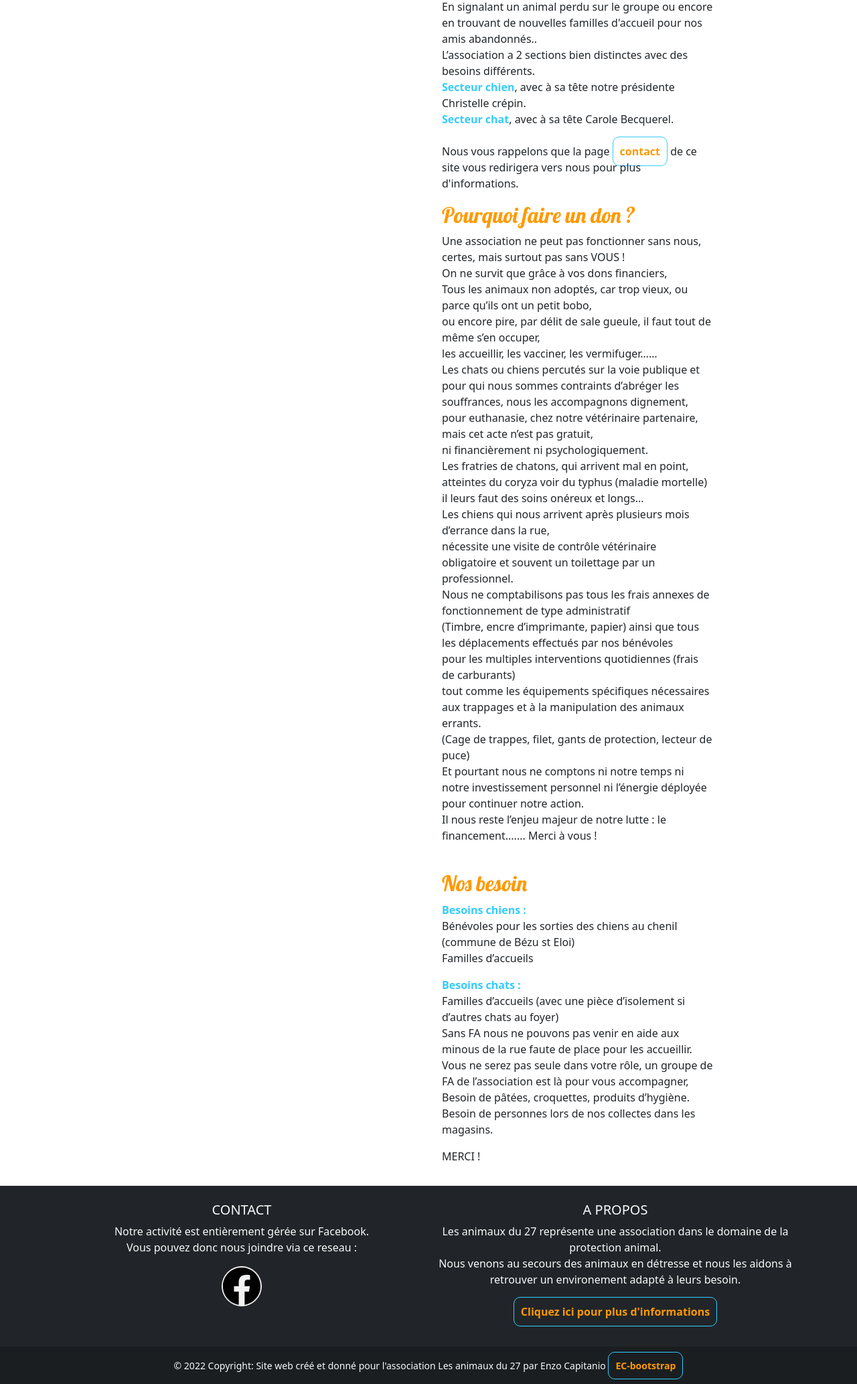
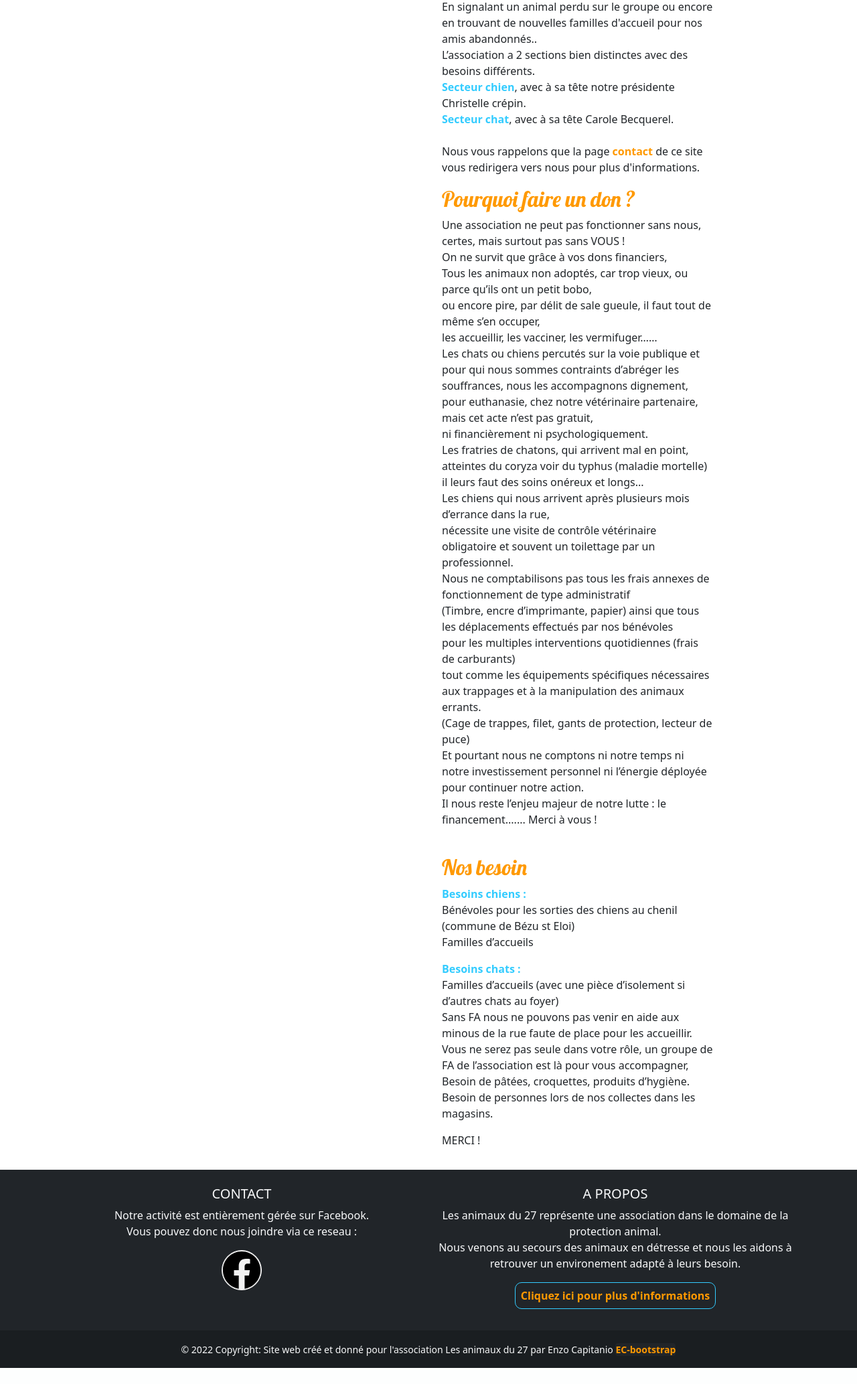
Before and after one commit to CodeByEnzo/AssoStudi, a PHP site: page /section/about.html in a window 1280 px wide. Shown: the part 483-2550 px from the top of the page at 67% size. After the commit the page ends 2526 px from the top, so only its background shows below. Run offline with PHP 8.4, Linux system fonts and the light colour scheme; some web fonts are replaced.

Commit message:
fixed design on links and cleaned up HTML code

```diff
--- a/CSS/style.css
+++ b/CSS/style.css
@@ -15,6 +15,10 @@
     padding: 0;
     margin: 0;
     box-sizing: border-box;
+}
+body {
+    width: 100vw;
+    overflow-x: hidden;
 }
 
 .content-area {
@@ -143,8 +147,10 @@ h1::before {
 
 .links {
     text-decoration: none;
-        color: #ff9900;
-        font-weight: bold;
+    color: #ff9900;
+    font-weight: bold;
+    height: 100%;
+    width: 100%;
 }
 
 .links:hover {
@@ -154,6 +160,15 @@ h1::before {
 
 .borderLink {
     border: 1px solid #33ccff;
-    padding: 10px;
     border-radius: 10px;
+    overflow: hidden;
 }
+
+.borderLink:hover {
+    background: #000;
+}
+
+footer {
+    min-height: 150px;
+    bottom: 0;
+}
--- a/section/about.html
+++ b/section/about.html
@@ -84,10 +84,11 @@
                     Christelle crépin.
                     <br><strong class="blue-item fw-bold">Secteur chat</strong>, avec à sa tête Carole Becquerel.
                     <br>
-                    <br>Nous vous rappelons que la page <a class="links borderLink"
-                        href="../section/contact.html">contact</a> de ce site vous
-                    redirigera vers nous pour plus
-                    d'informations.
+                    <br>Nous vous rappelons que la page
+                    <a class="links rounded" href="../section/contact.html">
+                        contact
+                    </a>
+                    de ce site vous redirigera vers nous pour plus d'informations.
                     <br>
                 </p>
                 <h2>Pourquoi faire un don ?</h2>
@@ -163,20 +164,23 @@
                     <p>
                         Les animaux du 27 représente une association dans le domaine de la protection animal.
                         <br>Nous venons au secours des animaux en détresse et nous les aidons à retrouver un
-                        environement
-                        adapté à leurs besoin.
+                        environement adapté à leurs besoin.
                         <br>
                         <br>
-                        <a class="links borderLink" href="../section/about.html" target="_blank">Cliquez ici pour plus
-                            d'informations</a>
+                        <a class="links borderLink p-2" href="../section/about.html" target="_blank">
+                            Cliquez ici pour plus d'informations
+                        </a>
                     </p>
                 </div>
             </div>
         </div>
         <!-- Copyright -->
         <div class="text-center p-3" style="background-color: rgba(0, 0, 0, 0.2);">
-            <small> © 2022 Copyright: Site web créé et donné pour l'association Les animaux du 27 par Enzo Capitanio
-                <a href="https://www.ec-bootstrap.com/" target="_blank" class="links borderLink">EC-bootstrap</a>
+            <small>
+                © 2022 Copyright: Site web créé et donné pour l'association Les animaux du 27 par Enzo Capitanio
+                <a href="https://www.ec-bootstrap.com/" target="_blank" class="links rounded bg-dark">
+                    EC-bootstrap
+                </a>
             </small>
         </div>
     </footer>
```
Also changed, not shown: index.html (+51 -25 lines), section/contact.html (+18 -10 lines).
